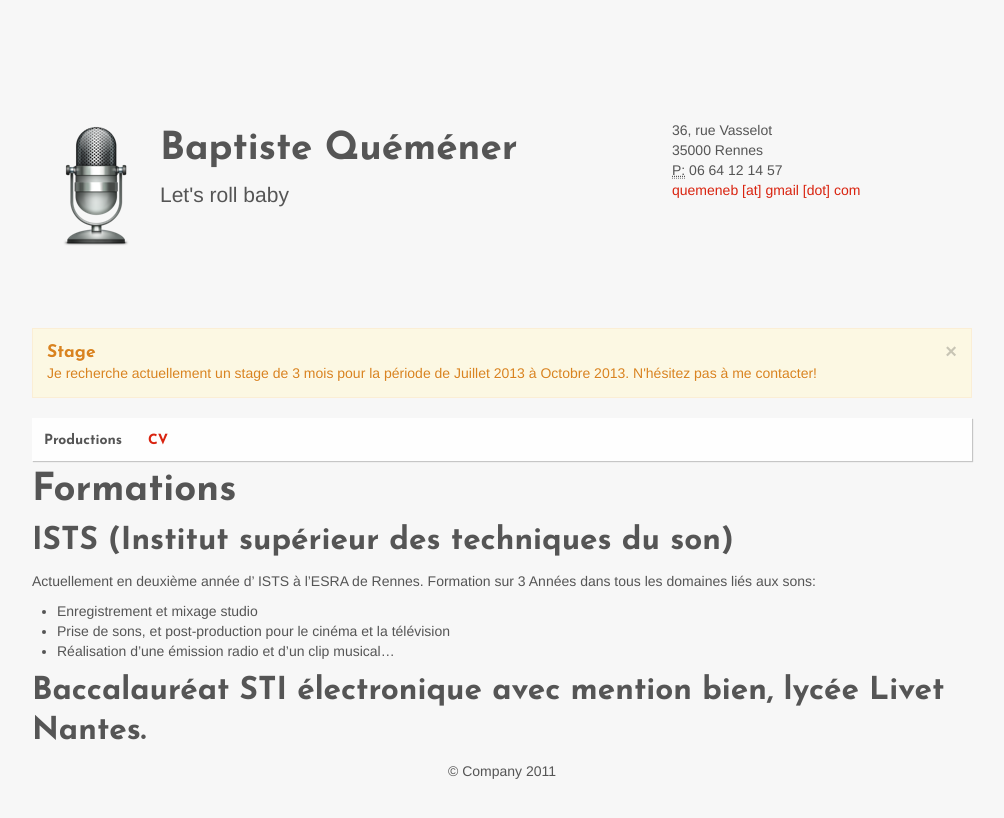
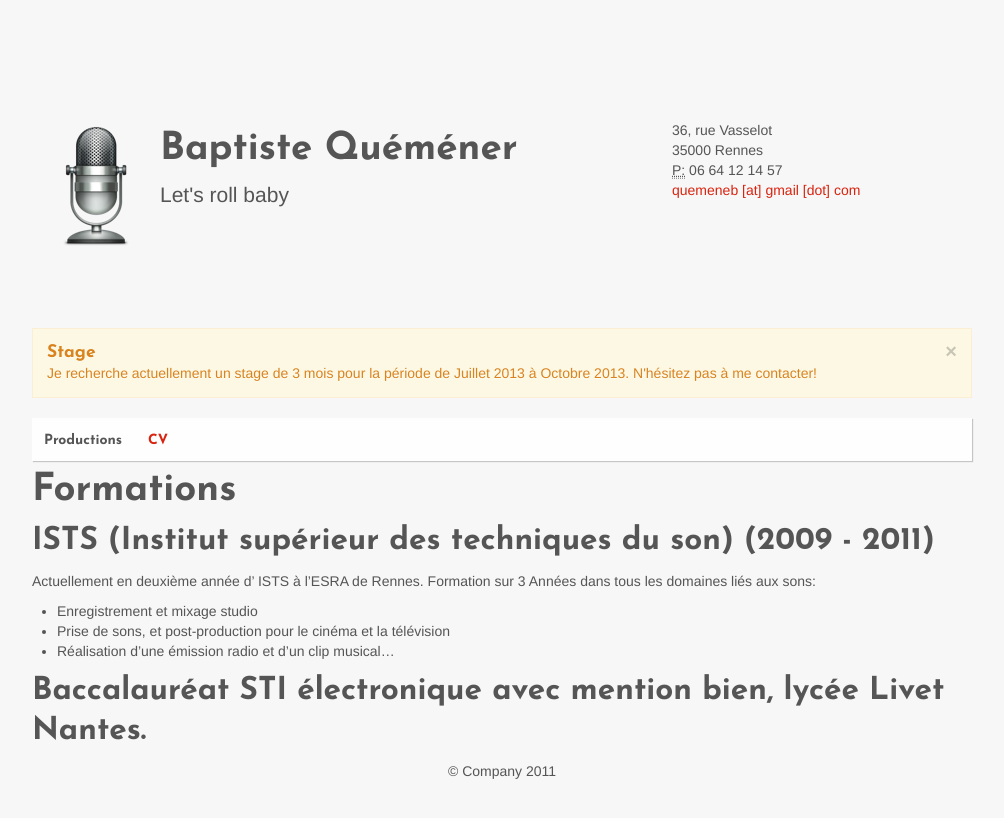
Before and after one commit to Baptisteq/baptisteq.github.com, a Jekyll site: the page built from cv.md, in a window 1280 px wide. Shown: the top 818 px of the page, without its empty margins (138-1142 px from the left). Built offline with Jekyll 4.4.1, drawn with Linux system fonts in a browser that asks for light colours.

Commit message:
Update cv.md

```diff
--- a/cv.md
+++ b/cv.md
@@ -3,7 +3,7 @@ layout: cv
 ---
 
 # Formations
-## ISTS (Institut supérieur des techniques du son)
+## ISTS (Institut supérieur des techniques du son) (2009 - 2011)
 Actuellement en deuxième année d' ISTS à l'ESRA de Rennes. Formation sur 3 Années dans tous les domaines liés aux sons:
 
   - Enregistrement et mixage studio
```
